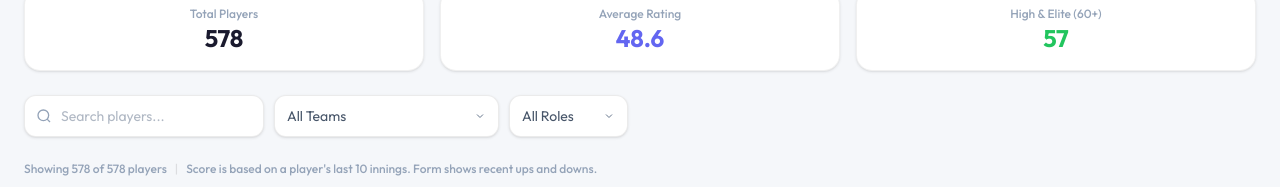
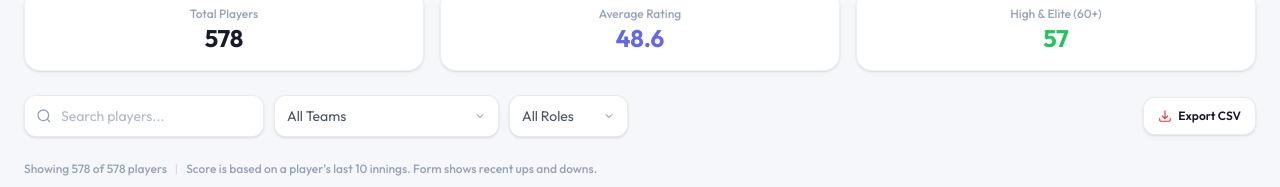
Before and after one commit to prachizala/CricketIQ-Project, a Next.js app: page /leaderboard in a window 1280 px wide. Shown: the part 227-414 px from the top of the page. Built offline with nearby package versions, Linux system fonts and the light colour scheme.

Commit message:
feat: add client-side CSV export functionality to leaderboard

```diff
--- a/src/app/leaderboard/page.tsx
+++ b/src/app/leaderboard/page.tsx
@@ -25,6 +25,32 @@ export default function LeaderboardPage() {
 
   const eliteCount = allPlayers.filter(p => p.impactScore >= 60).length;
   const avgImpact = (allPlayers.reduce((s, p) => s + p.impactScore, 0) / allPlayers.length).toFixed(1);
+
+  const exportToCSV = () => {
+    const headers = ['Rank', 'Player', 'Team', 'Impact Score', 'Matches', 'Role', 'Win Rate (%)', 'Strike Rate', 'Economy'];
+    const rows = filteredPlayers.map((p, idx) => [
+      idx + 1,
+      `"${p.name.replace(/"/g, '""')}"`,
+      `"${p.team.replace(/"/g, '""')}"`,
+      p.impactScore.toFixed(1),
+      p.matchesPlayed,
+      p.role,
+      p.winRate.toFixed(1),
+      p.strikeRate.toFixed(1),
+      p.economy.toFixed(1),
+    ]);
+
+    const csvContent = [headers.join(','), ...rows.map(r => r.join(','))].join('\n');
+    const blob = new Blob([csvContent], { type: 'text/csv;charset=utf-8;' });
+    const url = URL.createObjectURL(blob);
+    const link = document.createElement('a');
+    link.setAttribute('href', url);
+    link.setAttribute('download', `cricket_impact_leaderboard_${new Date().toISOString().split('T')[0]}.csv`);
+    document.body.appendChild(link);
+    link.click();
+    document.body.removeChild(link);
+    URL.revokeObjectURL(url);
+  };
 
   return (
     <div className="max-w-[1400px] mx-auto px-6 py-8">
@@ -56,8 +82,9 @@ export default function LeaderboardPage() {
         </div>
       </div>
 
-      {/* Filters */}
-      <div className="fade-in fade-in-2 flex flex-wrap gap-2.5 mb-6">
+      {/* Filters & Export */}
+      <div className="fade-in fade-in-2 flex flex-wrap items-center justify-between gap-3 mb-6">
+        <div className="flex flex-wrap items-center gap-2.5">
           <div className="relative">
             <svg className="absolute left-3 top-1/2 -translate-y-1/2 w-4 h-4 text-[#94a3b8]" fill="none" viewBox="0 0 24 24" stroke="currentColor" strokeWidth="2">
               <circle cx="11" cy="11" r="8" /><path d="m21 21-4.3-4.3" />
@@ -103,6 +130,18 @@ export default function LeaderboardPage() {
           )}
         </div>
 
+        <button
+          onClick={exportToCSV}
+          className="flex items-center gap-1.5 px-3.5 py-2.5 bg-white border border-black/[0.08] text-[#1a1a2e] hover:border-[#e63946]/40 hover:text-[#e63946] text-xs font-semibold rounded-xl transition-all shadow-sm cursor-pointer"
+          title="Download filtered leaderboard as CSV spreadsheet"
+        >
+          <svg className="w-3.5 h-3.5 text-[#e63946]" fill="none" viewBox="0 0 24 24" stroke="currentColor" strokeWidth="2">
+            <path strokeLinecap="round" strokeLinejoin="round" d="M3 16.5v2.25A2.25 2.25 0 005.25 21h13.5A2.25 2.25 0 0021 18.75V16.5M16.5 12L12 16.5m0 0L7.5 12m4.5 4.5V3" />
+          </svg>
+          Export CSV
+        </button>
+      </div>
+
       <div className="fade-in fade-in-3 text-xs text-[#94a3b8] mb-4 font-medium flex items-center flex-wrap gap-2">
         <span>Showing {filteredPlayers.length} of {allPlayers.length} players</span>
         <span className="text-black/10">|</span>
```
Lines whose indentation alone changed are shown as unchanged.
